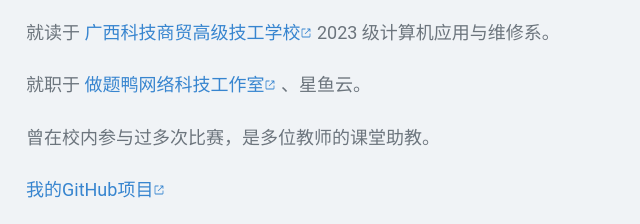
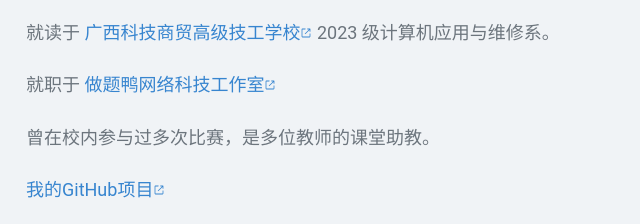
Before and after one commit to BB0813/Binbim_homepage, a plain HTML site: page index.html in a window 1280 px wide. Shown: the part 505-729 px from the top of the page, 4-644 px from the left. Drawn offline with Linux system fonts and the light colour scheme.

Commit message:
最新更新

```diff
--- a/index.html
+++ b/index.html
@@ -85,7 +85,7 @@
                 <!-- 教育经历及相关链接 -->
                 <p>就读于 <a href="http://www.gxkss.net/" target="_blank">广西科技商贸高级技工学校</a> 2023 级计算机应用与维修系。</p>
                 <!-- 工作经历及相关链接 -->
-                <p>就职于 <a href="https://zuotiya.com/" target="_blank">做题鸭网络科技工作室</a> 、星鱼云。</p>
+                <p>就职于 <a href="https://zuotiya.com/" target="_blank">做题鸭网络科技工作室</a></p>
                 <!-- 参赛经历 -->
                 <p>曾在校内参与过多次比赛，是多位教师的课堂助教。</p>
                 <!-- GitHub 项目链接 -->
@@ -115,7 +115,6 @@
                 <p><a href="https://cdn.lsprj.xyz/" target="_blank">鸭鸭云IDC</a></p>
                 <p><a href="http://lt.lsprj.xyz/" target="_blank">做题鸭官方论坛</a></p>
                 <p><a href="https://www.beidouxingyi.cn/" target="_blank">北斗星移网</a></p>
-                <p><a href="https://cloud.bxzhifu.com/" target="_blank">星云数据</a></p>
                 <p><a href="https://light.gs/" target="_blank">Light Tech. 轻雨科技官网</a></p>
                 <p><a href="https://cloud.light.gs/" target="_blank">轻雨云</a></p>
             </section>
@@ -192,6 +191,6 @@
 </html>
 
 
-<!-- 版本号 V.1.2.2 -->
- <!-- 增加更多友链 -->
+<!-- 版本号 V.1.2.3 -->
+ <!-- 删除部分网址和个人简介内容 -->
   <!-- &copy; Binbim 保留所有权利 -->
```
Also changed, not shown: README.md.
